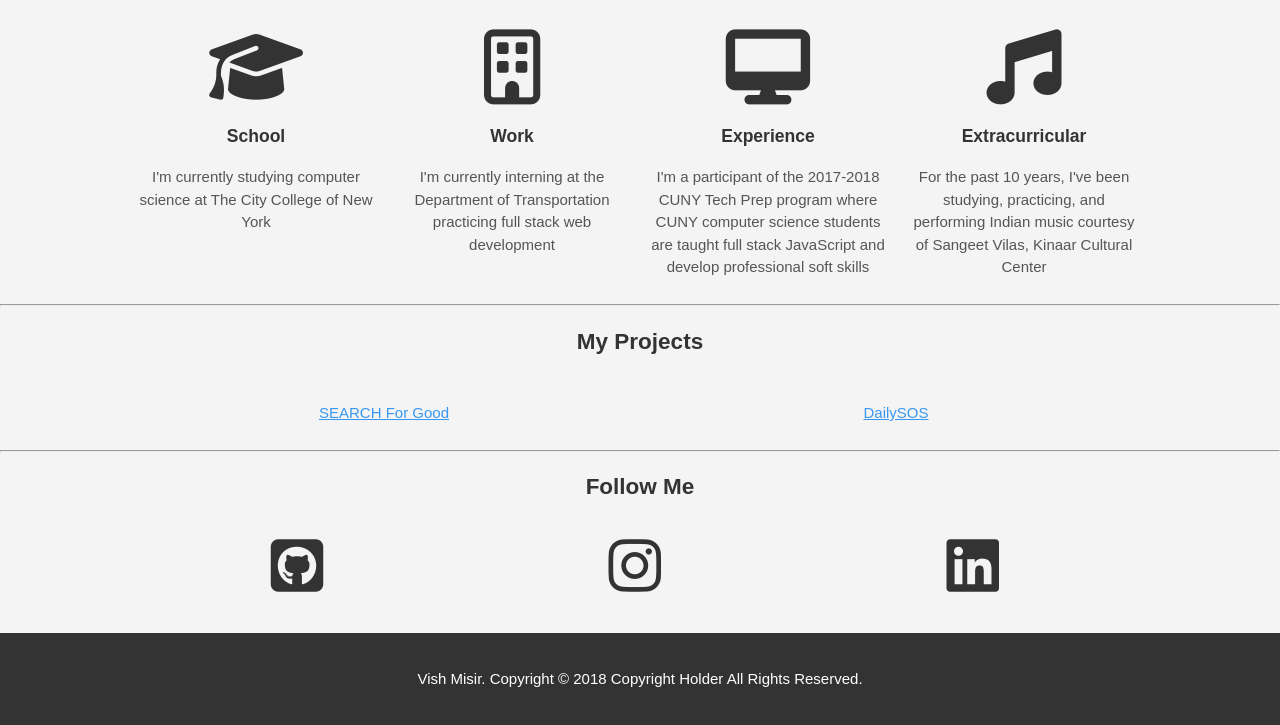
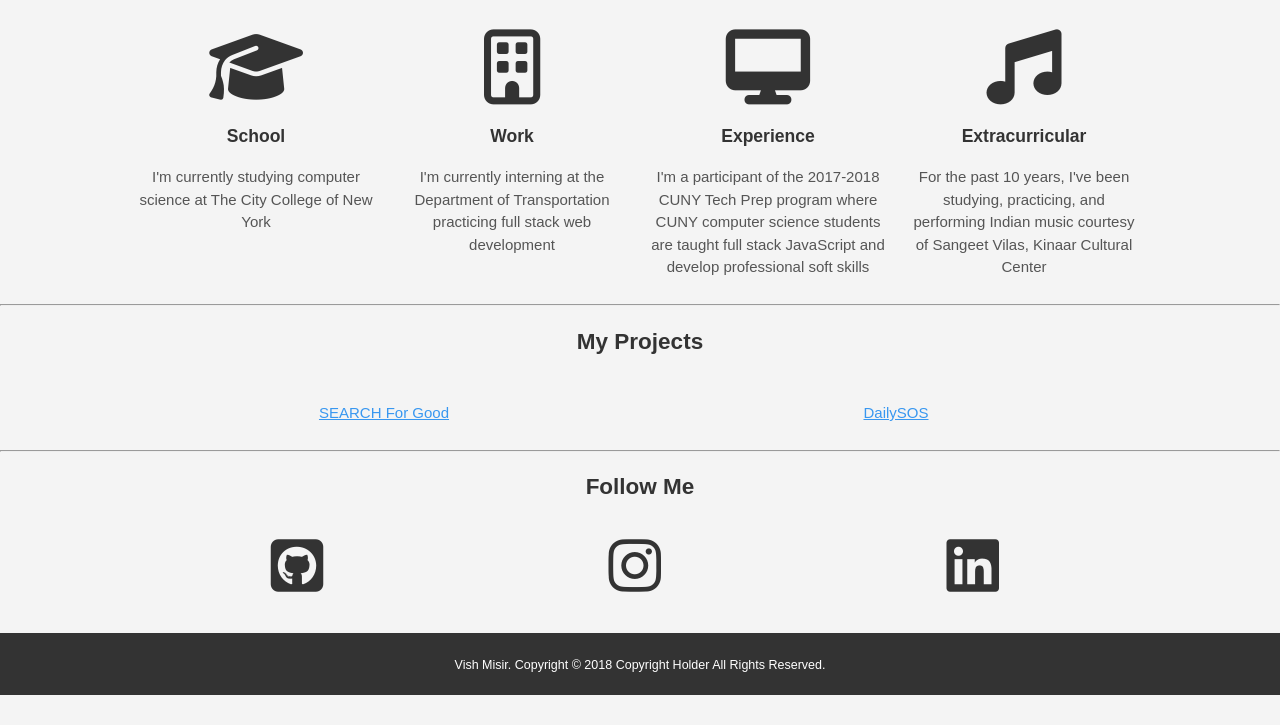
Before and after one commit to vishivish01/vishivish01.github.io, a plain HTML site: page index.html in a window 1280 px wide. Shown: the part 505-1230 px from the top of the page. After the commit the page ends 1200 px from the top, so only its background shows below. Drawn offline with Linux system fonts and the light colour scheme.

Commit message:
change font-size of footer

```diff
--- a/index.html
+++ b/index.html
@@ -91,7 +91,7 @@
     </section>
 
     <footer>
-      <p>Vish Misir. Copyright &copy; 2018 Copyright Holder All Rights Reserved.</p>
+      <small>Vish Misir. Copyright &copy; 2018 Copyright Holder All Rights Reserved.</small>
     </footer>
   </body>
 </html>
```
